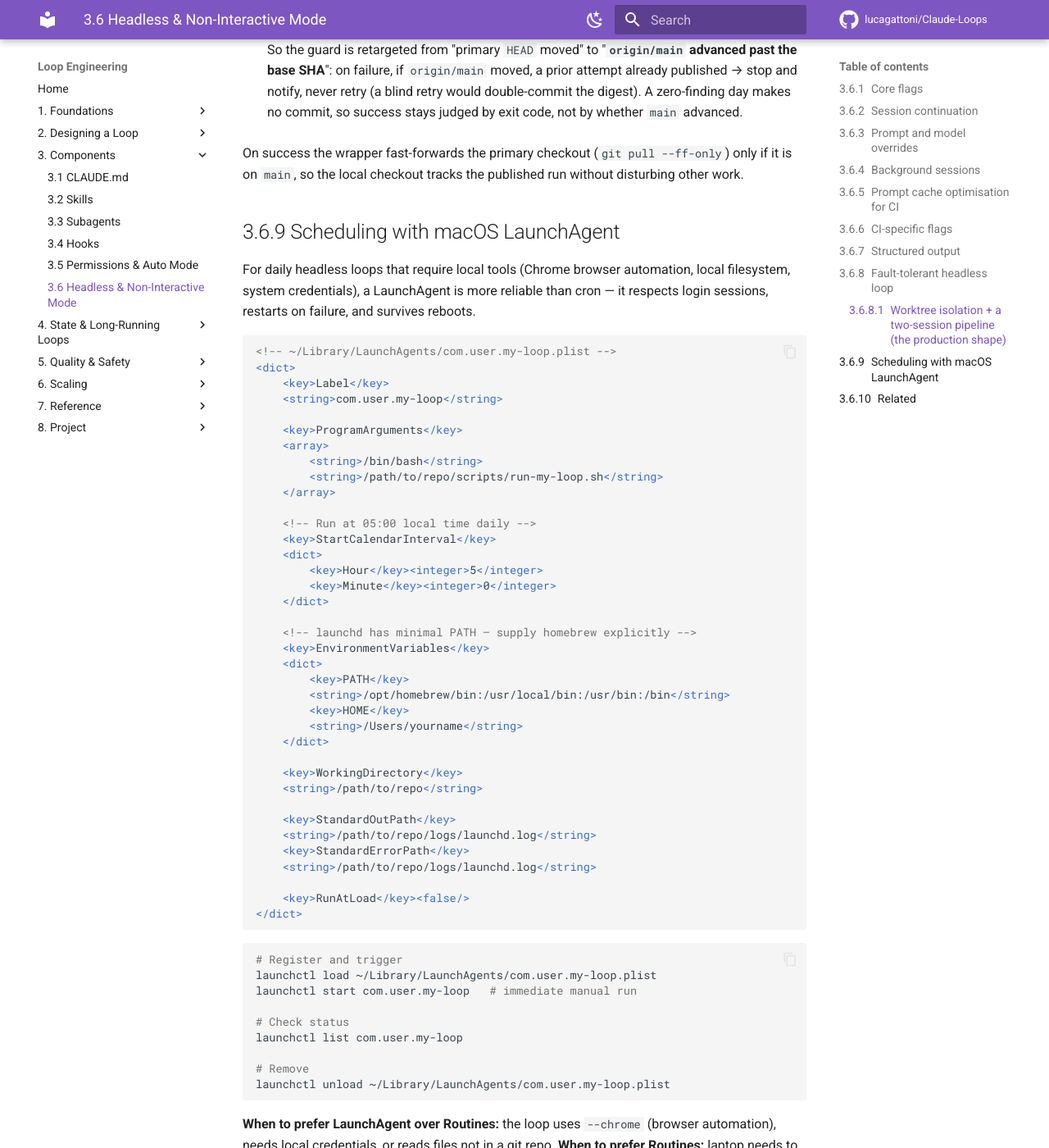
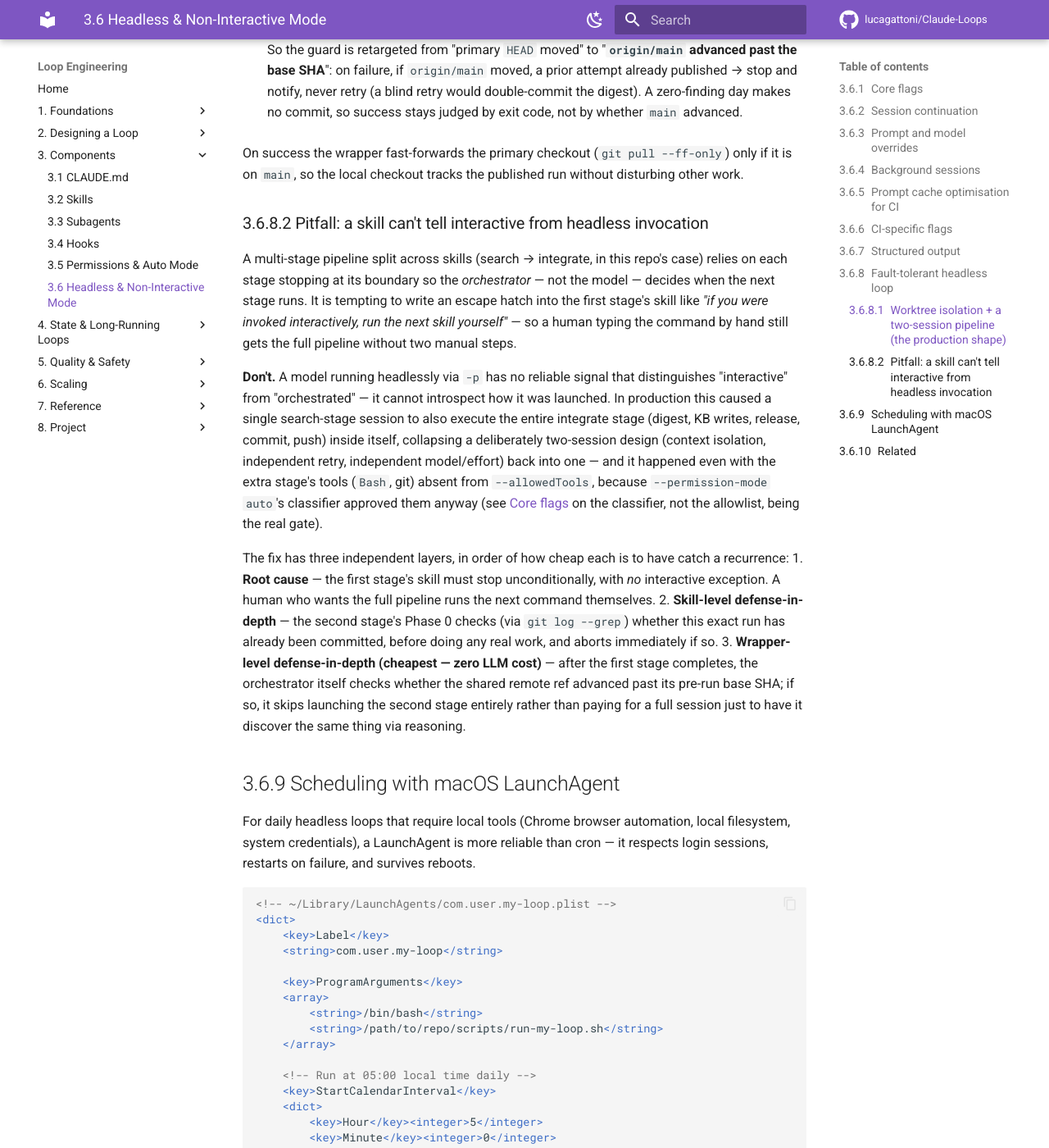
Before and after one commit to lucagattoni/Claude-Loops, an MkDocs documentation site: the page built from docs/09-headless-mode.md, in a window 1280 px wide and 1400 px high, scrolled down 4230 px. Shown: the whole window at 82% size. Built offline with MkDocs 1.6.1 and Material for MkDocs 9.7.7, drawn with Linux system fonts in a browser that asks for light colours; comment, search, counter and statistics services are not loaded.

Commit message:
fix: Stage-A self-execution bug — remove interactive exception, add two defense-in-depth guards
Co-Authored-By: Claude Opus 4.8 <noreply@anthropic.com>
Claude-Session: https://claude.ai/code/session_01EWauSfX7XeuFARFZsd1DtG

```diff
--- a/docs/09-headless-mode.md
+++ b/docs/09-headless-mode.md
@@ -206,6 +206,35 @@ copying for any self-writing daily loop:
 On success the wrapper fast-forwards the primary checkout (`git pull --ff-only`) only if it
 is on `main`, so the local checkout tracks the published run without disturbing other work.
 
+### Pitfall: a skill can't tell interactive from headless invocation
+
+A multi-stage pipeline split across skills (search → integrate, in this repo's case) relies
+on each stage stopping at its boundary so the *orchestrator* — not the model — decides when
+the next stage runs. It is tempting to write an escape hatch into the first stage's skill
+like *"if you were invoked interactively, run the next skill yourself"* — so a human typing
+the command by hand still gets the full pipeline without two manual steps.
+
+**Don't.** A model running headlessly via `-p` has no reliable signal that distinguishes
+"interactive" from "orchestrated" — it cannot introspect how it was launched. In production
+this caused a single search-stage session to also execute the entire integrate stage
+(digest, KB writes, release, commit, push) inside itself, collapsing a deliberately
+two-session design (context isolation, independent retry, independent model/effort) back
+into one — and it happened even with the extra stage's tools (`Bash`, git) absent from
+`--allowedTools`, because `--permission-mode auto`'s classifier approved them anyway (see
+[Core flags](#core-flags) on the classifier, not the allowlist, being the real gate).
+
+The fix has three independent layers, in order of how cheap each is to have catch a
+recurrence:
+1. **Root cause** — the first stage's skill must stop unconditionally, with *no* interactive
+   exception. A human who wants the full pipeline runs the next command themselves.
+2. **Skill-level defense-in-depth** — the second stage's Phase 0 checks (via `git log
+   --grep`) whether this exact run has already been committed, before doing any real work,
+   and aborts immediately if so.
+3. **Wrapper-level defense-in-depth (cheapest — zero LLM cost)** — after the first stage
+   completes, the orchestrator itself checks whether the shared remote ref advanced past its
+   pre-run base SHA; if so, it skips launching the second stage entirely rather than paying
+   for a full session just to have it discover the same thing via reasoning.
+
 ## Scheduling with macOS LaunchAgent
 
 For daily headless loops that require local tools (Chrome browser automation, local
```
Also changed, not shown: .claude/skills/fetch-loop-news/SKILL.md (+9 -3 lines), .claude/skills/integrate-loop-news/SKILL.md (+9 -0 lines), CHANGELOG.md (+20 -0 lines), 1 other file.
